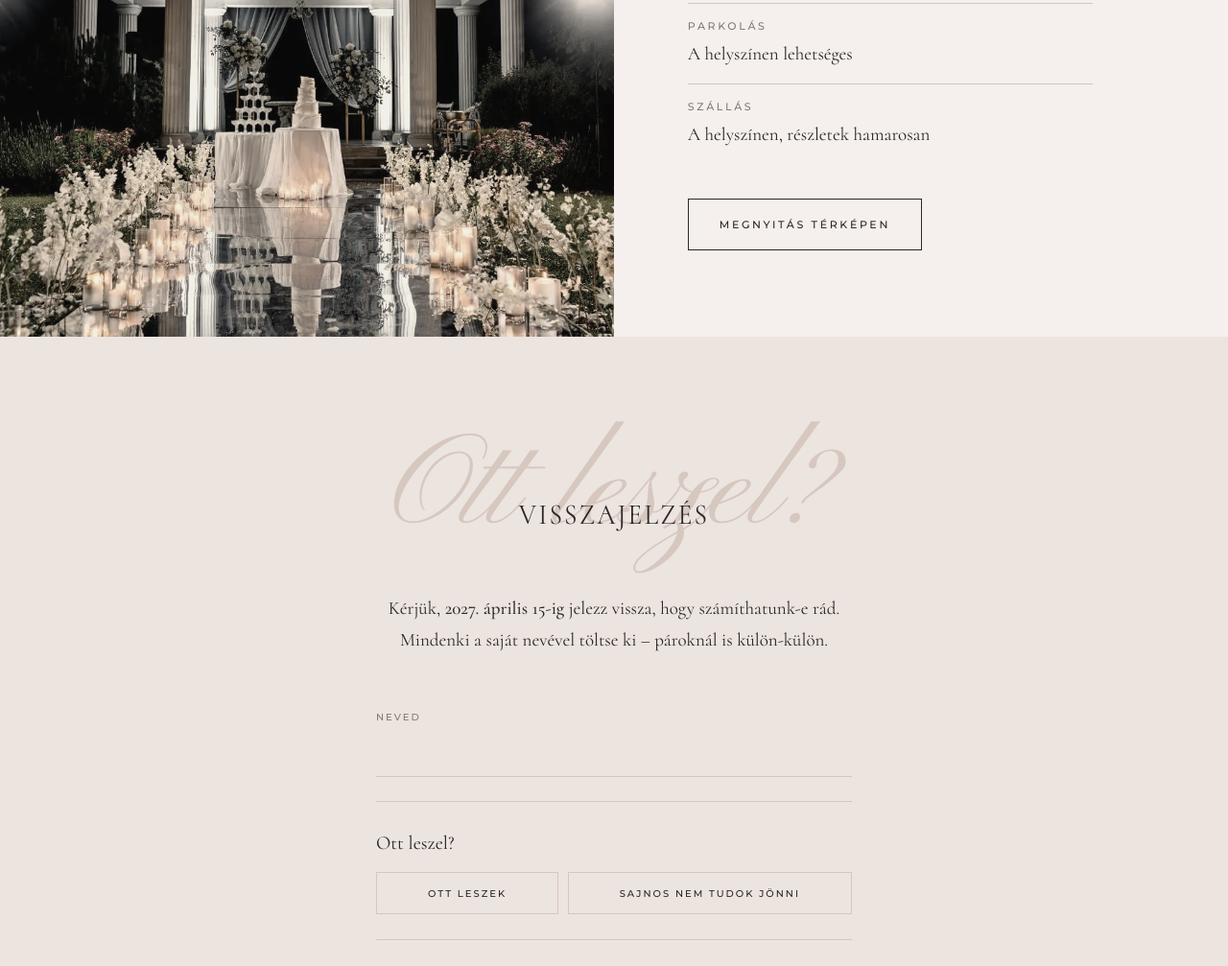
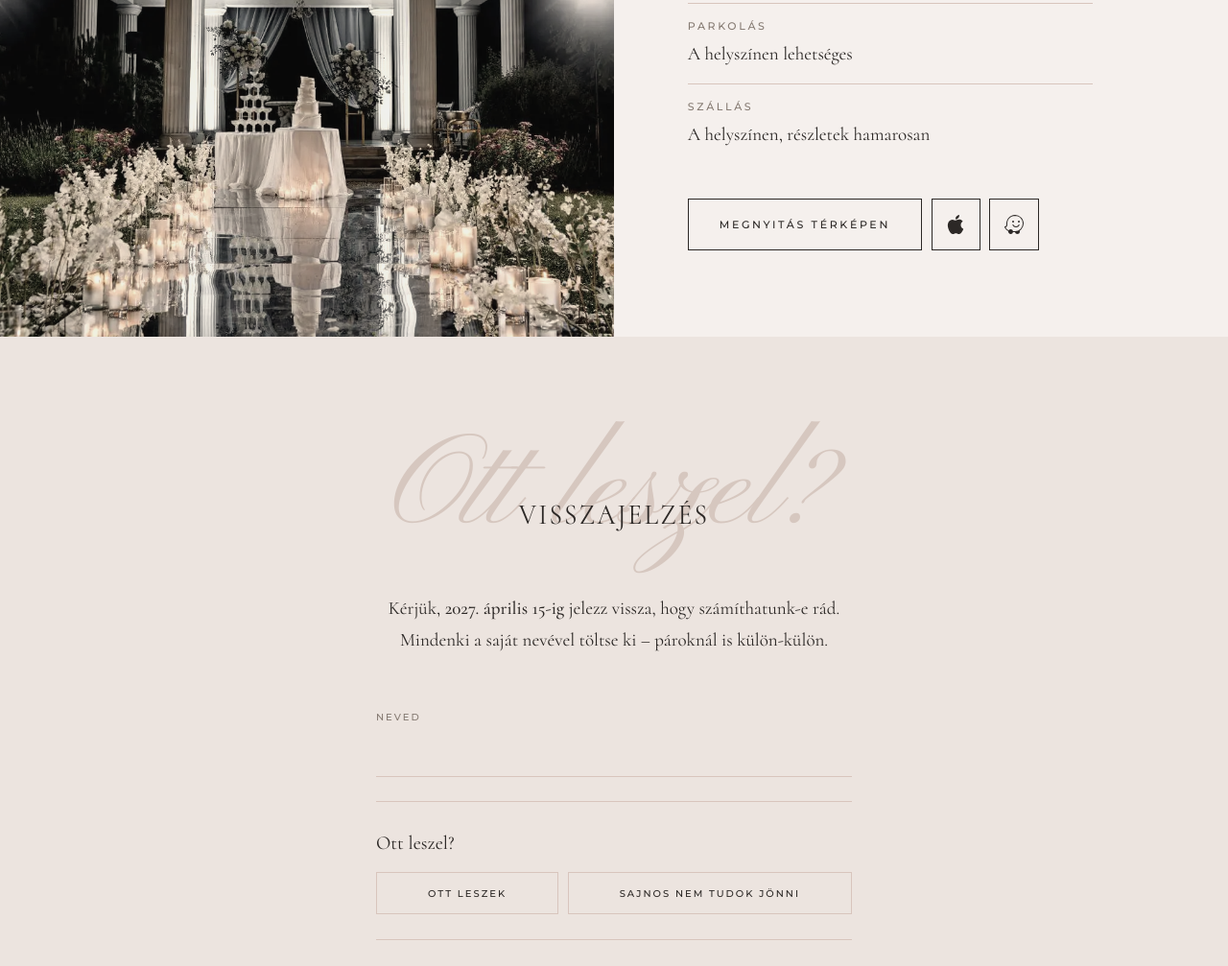
Before and after one commit to dorotidoma/eskuvo, a plain HTML site: page index.html in a window 1280 px wide. Shown: the part 4233-5240 px from the top of the page at 96% size. Drawn offline with Linux system fonts and the light colour scheme.

Commit message:
Add Apple Maps and Waze icon buttons next to Google Maps
Co-Authored-By: Claude Opus 5.5 <noreply@anthropic.com>

```diff
--- a/index.html
+++ b/index.html
@@ -114,9 +114,15 @@
             <dd>A helyszínen, részletek hamarosan</dd>
           </div>
         </dl>
-        <a class="button" id="terkep"
+        <div class="map-links">
+          <a class="button" id="terkep"
           href="https://www.google.com/maps/search/?api=1&query=Le%20Til%20K%C3%BAria%2C%20F%C5%91%20utca%2094%2C%204235%20Biri"
           target="_blank" rel="noopener">Megnyitás térképen</a>
+          <a class="icon-button" href="https://maps.apple.com/?q=Le%20Til%20K%C3%BAria&address=F%C5%91%20utca%2094%2C%204235%20Biri%2C%20Magyarorsz%C3%A1g" target="_blank" rel="noopener" aria-label="Navigáció Apple Térképpel" title="Navigáció Apple Térképpel">
+            <svg viewBox="0 0 24 24" aria-hidden="true"><path d="M12.152 6.896c-.948 0-2.415-1.078-3.96-1.04-2.04.027-3.91 1.183-4.961 3.014-2.117 3.675-.546 9.103 1.519 12.09 1.013 1.454 2.208 3.09 3.792 3.039 1.52-.065 2.09-.987 3.935-.987 1.831 0 2.35.987 3.96.948 1.637-.026 2.676-1.48 3.676-2.948 1.156-1.688 1.636-3.325 1.662-3.415-.039-.013-3.182-1.221-3.22-4.857-.026-3.04 2.48-4.494 2.597-4.559-1.429-2.09-3.623-2.324-4.39-2.376-2-.156-3.675 1.09-4.61 1.09zM15.53 3.83c.843-1.012 1.4-2.427 1.245-3.83-1.207.052-2.662.805-3.532 1.818-.78.896-1.454 2.338-1.273 3.714 1.338.104 2.715-.688 3.559-1.701"/></svg></a>
+          <a class="icon-button" href="https://waze.com/ul?q=F%C5%91%20utca%2094%2C%204235%20Biri&navigate=yes" target="_blank" rel="noopener" aria-label="Navigáció Waze-zel" title="Navigáció Waze-zel">
+            <svg viewBox="0 0 24 24" aria-hidden="true"><path d="M13.218 0C9.915 0 6.835 1.49 4.723 4.148c-1.515 1.913-2.31 4.272-2.31 6.706v1.739c0 .894-.62 1.738-1.862 1.813-.298.025-.547.224-.547.522-.05.82.82 2.31 2.012 3.502.82.844 1.788 1.515 2.832 2.036a3 3 0 0 0 2.955 3.528 2.966 2.966 0 0 0 2.931-2.385h2.509c.323 1.689 2.086 2.856 3.974 2.21 1.64-.546 2.36-2.409 1.763-3.924a12.84 12.84 0 0 0 1.838-1.465 10.73 10.73 0 0 0 3.18-7.65c0-2.882-1.118-5.589-3.155-7.625A10.899 10.899 0 0 0 13.218 0zm0 1.217c2.558 0 4.967.994 6.78 2.807a9.525 9.525 0 0 1 2.807 6.78A9.526 9.526 0 0 1 20 17.585a9.647 9.647 0 0 1-6.78 2.807h-2.46a3.008 3.008 0 0 0-2.93-2.41 3.03 3.03 0 0 0-2.534 1.367v.024a8.945 8.945 0 0 1-2.41-1.788c-.844-.844-1.316-1.614-1.515-2.11a2.858 2.858 0 0 0 1.441-.846 2.959 2.959 0 0 0 .795-2.036v-1.789c0-2.11.696-4.197 2.012-5.861 1.863-2.385 4.62-3.726 7.6-3.726zm-2.41 5.986a1.192 1.192 0 0 0-1.191 1.192 1.192 1.192 0 0 0 1.192 1.193A1.192 1.192 0 0 0 12 8.395a1.192 1.192 0 0 0-1.192-1.192zm7.204 0a1.192 1.192 0 0 0-1.192 1.192 1.192 1.192 0 0 0 1.192 1.193 1.192 1.192 0 0 0 1.192-1.193 1.192 1.192 0 0 0-1.192-1.192zm-7.377 4.769a.596.596 0 0 0-.546.845 4.813 4.813 0 0 0 4.346 2.757 4.77 4.77 0 0 0 4.347-2.757.596.596 0 0 0-.547-.845h-.025a.561.561 0 0 0-.521.348 3.59 3.59 0 0 1-3.254 2.061 3.591 3.591 0 0 1-3.254-2.061.64.64 0 0 0-.546-.348z"/></svg></a>
+        </div>
       </div>
     </section>
 
--- a/styles.css
+++ b/styles.css
@@ -316,3 +316,19 @@ a:focus-visible { outline: 1px solid var(--ink); outline-offset: 4px; }
   .nav { padding-left: 0.75rem; padding-right: 0.75rem; }
   .nav a { letter-spacing: 0.08em; font-size: 0.5625rem; }
 }
+
+/* ---------- map links ---------- */
+.map-links { display: flex; align-items: stretch; gap: 0.6rem; margin-top: 2.25rem; }
+.map-links .button { margin-top: 0; white-space: nowrap; text-align: center; }
+.icon-button {
+  display: inline-flex; flex: none; align-items: center; justify-content: center; width: 3.2rem; min-height: 3.2rem;
+  border: 1px solid var(--ink); color: var(--ink); transition: background-color 0.25s, color 0.25s;
+}
+.icon-button svg { width: 1.25rem; height: 1.25rem; fill: currentColor; }
+.icon-button:hover { background: var(--ink); color: var(--paper); }
+@media (max-width: 480px) {
+  .map-links .button { flex: 1 1 auto; padding-left: 0.6rem; padding-right: 0.6rem; letter-spacing: 0.14em; }
+}
+@media (max-width: 360px) {
+  .map-links .button { white-space: normal; min-width: 0; }
+}
```
